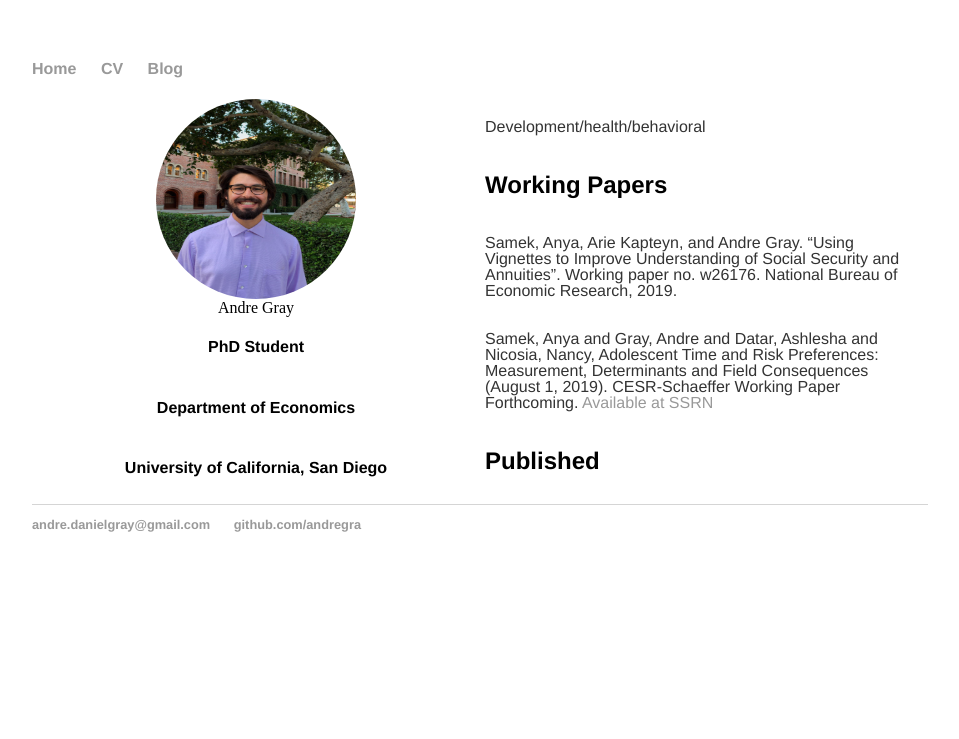
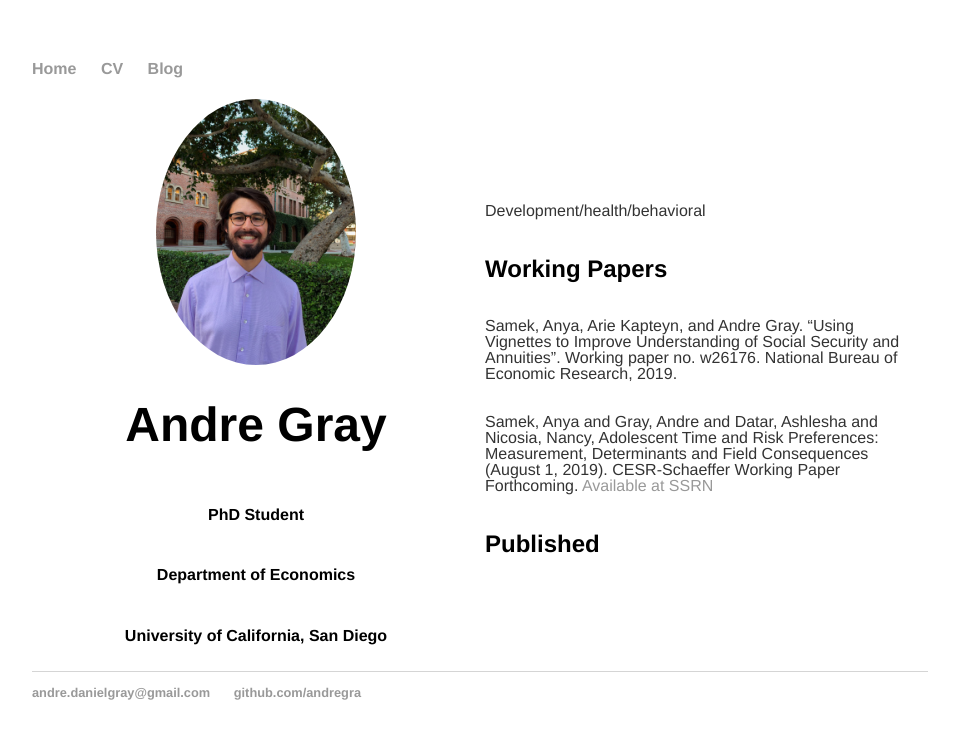
Before and after one commit to andregra/andregra.github.io, a Jekyll site: the page built from index.html, in a window 1280 px wide. Shown: the top 739 px of the page, without its empty margins (160-1119 px from the left). Built offline with Jekyll 4.4.1, drawn with Linux system fonts in a browser that asks for light colours.

Commit message:
Update index.html

```diff
--- a/index.html
+++ b/index.html
@@ -4,8 +4,8 @@ title: Andre Gray
 ---
 <div class="wrapper">
  <div class="left">
-      <img class="profile-picture" src="/assets/headshot.jpg" width="200" height="200/>
-      <h1 class="name">Andre Gray</h1>
+      <img class="profile-picture" src="/assets/headshot.jpg" width="200" height="266" />
+      <h1>Andre Gray</h1>
       <h4 class="subtitle">PhD Student</h4>
 	<h4 class="subtitle">Department of Economics</h4>
 	     <h4 class="subtitle">University of California, San Diego</h4>
```
